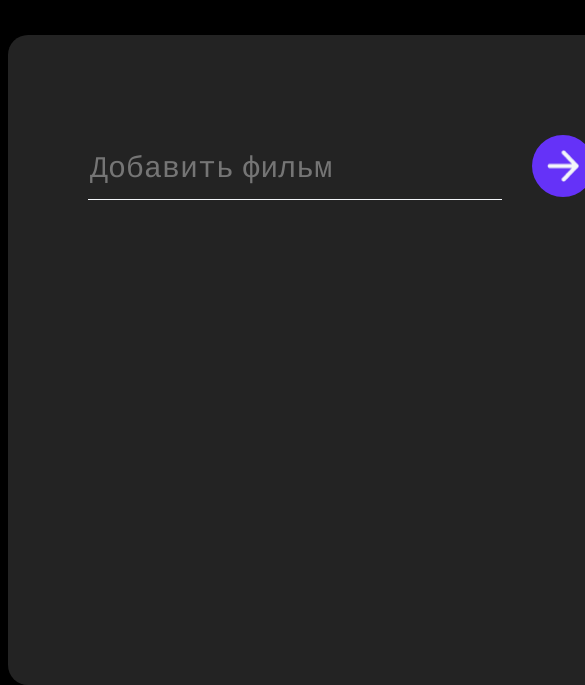
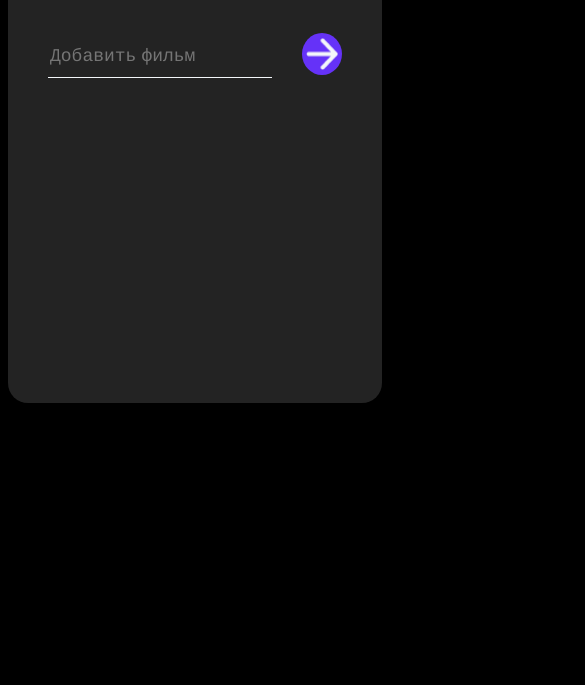
Before and after one commit to LesyaSaveleva/list-of-movies, a plain HTML site: page index.html in a window 390 px wide. Shown: the part 255-940 px from the top of the page, 585 px wide, since content can reach past the window. After the commit the page ends 902 px from the top, so only its background shows below. Drawn offline with nearby package versions, Linux system fonts and the light colour scheme.

Commit message:
Update styles.css

```diff
--- a/styles.css
+++ b/styles.css
@@ -155,16 +155,70 @@ input:focus{
 
 
 
+
 @media (max-width: 900px) {
+    .listOfMovies {
+        width: 100%;
+        box-sizing: border-box;
+    }
+
     h1 {
         font-size: 80px;
         line-height: 90px;
     }
 }
 
-@media (max-width: 300px) {
+@media (max-width: 680px) {
+    .listOfMovies {
+        padding: 15px 8px 0px;
+    }
+
+    .moviesCheck {
+        padding: 80px 40px;
+    }
+
+    .moviesCheck-input {
+        width: 300px;
+        height: 52px;
+        font-size: 20px;
+        line-height: 25px;
+    }
+
+    .moviesCheck-btn {
+        width: 52px;
+        height: 52px;
+    }
+
     h1 {
         font-size: 50px;
         line-height: 55px;
     }
 }
+
+@media (max-width: 480px) {
+    .listOfMovies {
+        padding: 0;
+        margin: 50px auto;
+    }
+
+    .moviesCheck {
+        height: 450px;
+    }
+
+    h1 {
+        font-size: 35px;
+        line-height: 38px;
+    }
+
+    .moviesCheck-input {
+        width: 80%;
+        height: 42px;
+        font-size: 18px;
+        line-height: 20px;
+    }
+
+    .moviesCheck-btn {
+        width: 42px;
+        height: 42px;
+    }
+}
```
